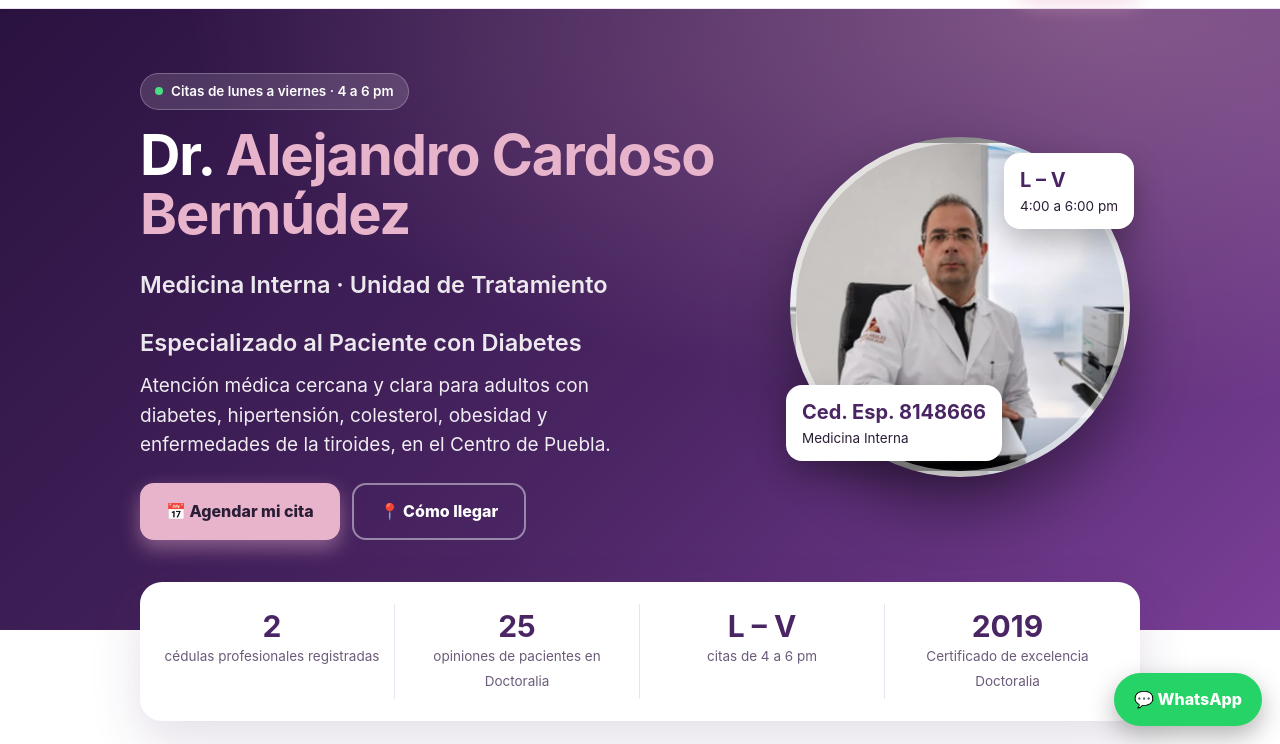
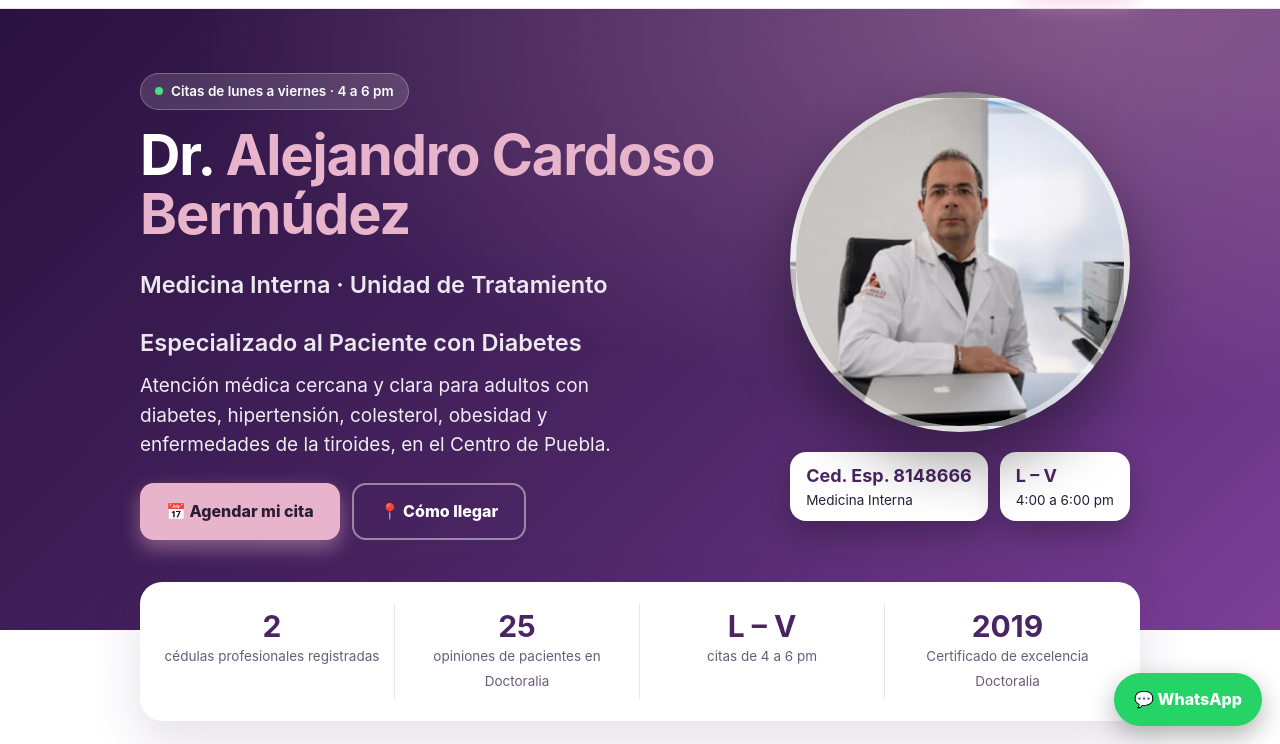
Before and after one commit to Luisenriqueeuro/dralejandrocardoso, a plain HTML site: page index.html in a window 1280 px wide. Shown: the part 56-800 px from the top of the page. Drawn offline with Linux system fonts and the light colour scheme.

Commit message:
Add files via upload

```diff
--- a/index.html
+++ b/index.html
@@ -49,6 +49,7 @@ details{background:#fff;border:1px solid var(--li);border-radius:16px;padding:14
 footer{background:#2a1240;color:#d9c4e6;margin-top:40px;padding:34px 0 90px;font-size:14px}footer .w{display:flex;gap:20px;align-items:center;justify-content:space-between;flex-wrap:wrap}footer img{height:52px;background:#fff;border-radius:10px;padding:2px 6px}footer a{color:#fff}
 .wa{position:fixed;right:18px;bottom:18px;z-index:30;background:#25d366;color:#fff;border-radius:50px;padding:14px 20px;font-weight:800;text-decoration:none;box-shadow:0 10px 26px rgba(0,0,0,.3)}
 .qr{display:flex;gap:18px;align-items:center;background:rgba(255,255,255,.1);border:1px solid rgba(255,255,255,.22);border-radius:20px;padding:14px 18px;margin-top:18px}.qr img{background:#fff;border-radius:14px;padding:8px;flex:none}.qr b{display:block;font-size:18px}.qr span{color:#e6d3f0;font-size:14.5px}
+.chp{display:flex;gap:12px;justify-content:center;flex-wrap:wrap;margin-top:20px}.chp div{background:#fff;color:var(--tx);border-radius:16px;padding:10px 16px;font-size:13.5px;box-shadow:0 14px 30px rgba(0,0,0,.25)}.chp b{display:block;font-size:18px;color:var(--c1)}
 .bar{display:none}
 .ph.rd{aspect-ratio:1;border-radius:50%;max-width:340px;margin:0 auto;width:100%;border:6px solid rgba(255,255,255,.55);box-shadow:0 30px 60px rgba(0,0,0,.4)}
 .ph.rd .fl{left:-10px;bottom:10px}.ph.rd .fl.b{right:-10px;top:10px;left:auto;bottom:auto}
@@ -93,7 +94,7 @@ const CLIENTE={
 </script>
 <nav><div class="w"><a class="lg" href="#"><img src="logo.svg" alt="Logotipo Dr. Alejandro Cardoso"><i id="nm" style="display:none"></i><span id="nb" style="font-size:16px"></span></a><div class="m"><a href="#servicios">Servicios</a><a href="#sobre">El doctor</a><a href="#ubicacion">Cómo llegar</a><a href="#contacto">Contacto</a><a class="btn" href="#agenda">Agendar cita</a></div></div></nav>
 <header class="hero"><div class="w"><div><span class="tag"><b></b> Citas de lunes a viernes · 4 a 6 pm</span><h1 id="hn"></h1><p class="l" id="hp"></p><div class="cta"><a class="btn" href="#agenda">📅 Agendar mi cita</a><a class="btn s" href="#ubicacion">📍 Cómo llegar</a></div></div>
-<div class="ph rd" id="av"><div class="fl"><b>Ced. Esp. 8148666</b>Medicina Interna</div><div class="fl b"><b>L – V</b>4:00 a 6:00 pm</div></div></div></header>
+<div><div class="ph rd" id="av"></div><div class="chp"><div><b>Ced. Esp. 8148666</b>Medicina Interna</div><div><b>L – V</b>4:00 a 6:00 pm</div></div></div></div></header>
 <div class="stats"><div class="w"><div id="stt"></div></div></div>
 <section class="s" id="servicios"><div class="w"><span class="eb">Servicios</span><h2>Atención médica integral para adultos</h2><p class="sub">Consulta privada con tiempo para escucharte, explicarte tu diagnóstico y darte un plan claro.</p><div class="gr" id="sv"></div></div></section>
 <section class="s" id="sobre"><div class="w ab"><div class="pic" id="pic"></div><div><span class="eb">El doctor</span><h2 id="sh"></h2><p id="so" style="font-size:17.5px;color:var(--su)"></p><ul class="ck" id="pt"></ul><div class="cred"><span>Cédula profesional 4475440</span><span>Cédula de especialidad 8148666</span><span>BUAP · UASLP</span></div></div></div></section>
```
